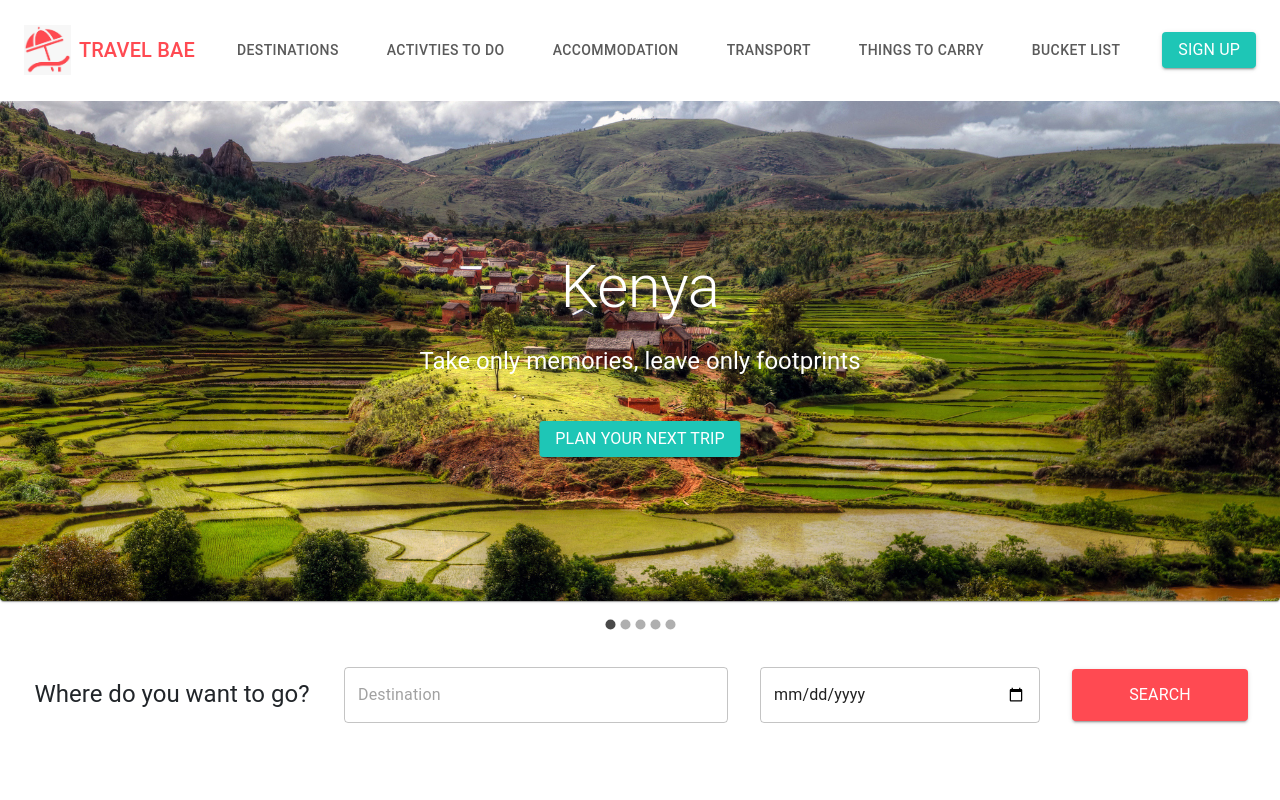
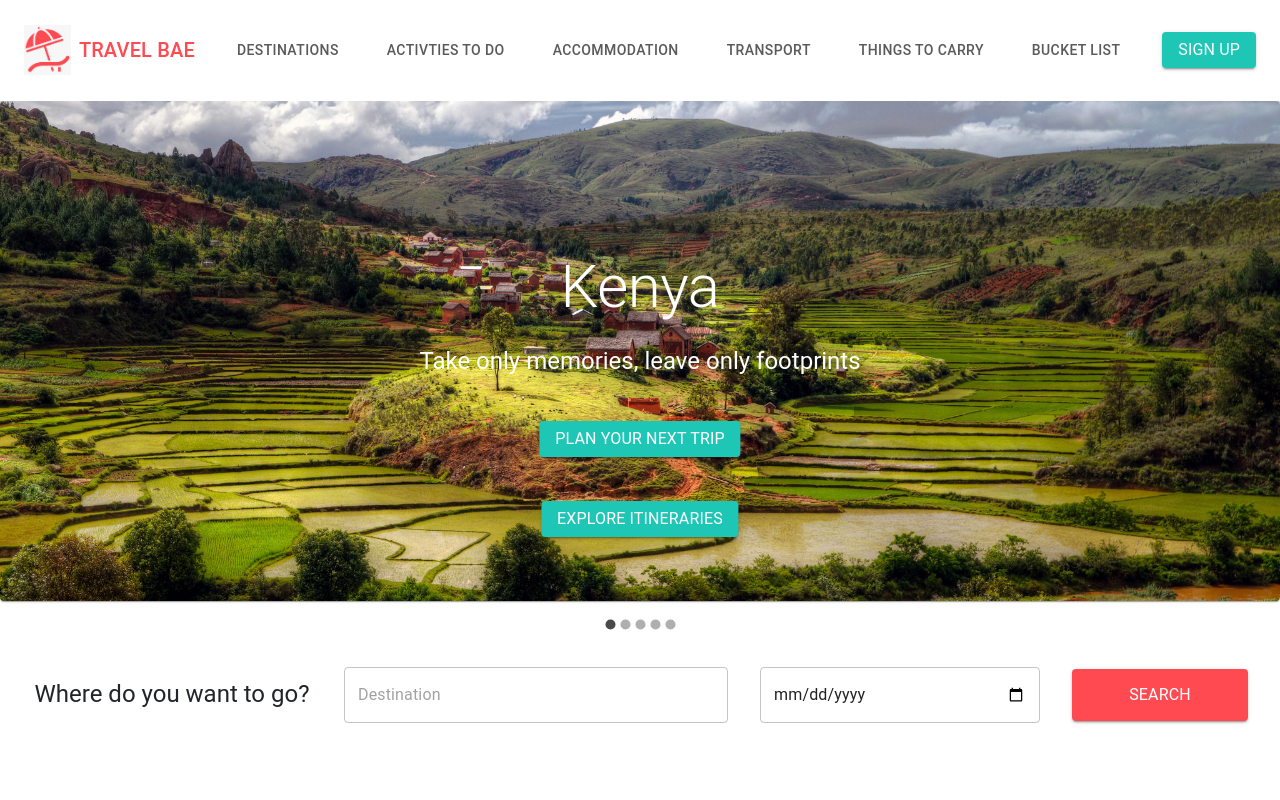
Before and after one commit to Hrishita/TravelBae, a React (Create React App) app: page / in a window 1280 px wide. Shown: the top 800 px of the page. Built offline with nearby package versions, Linux system fonts and the light colour scheme.

Commit message:
bug fixes

```diff
--- a/src/components/CardCarousel/index.js
+++ b/src/components/CardCarousel/index.js
@@ -89,6 +89,20 @@ const CardCarouselComp = (props) => {
                 </Typography>
               </Button>
             </Box>
+            <Box
+              sx={{
+                display: "flex",
+                flexDirection: "column",
+                alignItems: "center",
+                pt: "10%",
+              }}
+            >
+              <Button variant="contained" color="secondary" href="/itinerary">
+                <Typography className={classes.cardImgTextColor}>
+                  Explore Itineraries
+                </Typography>
+              </Button>
+            </Box>
           </Typography>
         </Box>
       </Card>
--- a/src/pages/HomePage.js
+++ b/src/pages/HomePage.js
@@ -1,5 +1,4 @@
 import {
-  Divider,
   Grid,
   Link,
   Typography,
@@ -7,17 +6,19 @@ import {
   Card,
   CardMedia,
 } from "@material-ui/core";
-import React from "react";
+import React, { useState } from "react";
 import CardCarousel from "../containers/CardCarousel";
 import NavBar from "../containers/NavBar";
 import { Box } from "@material-ui/core";
 import SearchBoxComp from "../components/SearchBox";
+import Divider from "@mui/material/Divider";
 import {
   destinationData,
   blogCards,
   accCards,
 } from "../containers/CardCont/mockData";
 import Footer from "../containers/Footer";
+import AlertDialog from "../containers/AlertDialog";
 
 const useStyles = makeStyles((theme) => ({
   root: {
@@ -39,6 +40,14 @@ const useStyles = makeStyles((theme) => ({
 }));
 const HomePage = () => {
   const classes = useStyles();
+  const [open, setOpen] = useState(false); // for alert box
+
+  const handleOpen = () => {
+    setOpen(true);
+  };
+  const handleClose = () => {
+    setOpen(false);
+  };
   const displayStrip = (title, cards) => {
     const data = cards;
     return (
@@ -54,7 +63,7 @@ const HomePage = () => {
             </Grid>
             <Grid item xs={2}>
               <Box pt={4} pr={2} display="flex" justifyContent="flex-end">
-                <Link>View All</Link>
+                <Link onClick={handleOpen}>View All</Link>
               </Box>
             </Grid>
           </Grid>
@@ -129,6 +138,15 @@ const HomePage = () => {
       <Grid item xs={12}>
         <Footer />
       </Grid>
+      <Grid item xs={12}>
+        <AlertDialog
+          open={open}
+          title="Confirm"
+          message="API logic required to Search"
+          handleClose={handleClose}
+          buttons={["Cancel", "Ok"]}
+        />
+      </Grid>
     </Grid>
   );
 };
--- a/src/pages/Itinerary/ItineraryPage.js
+++ b/src/pages/Itinerary/ItineraryPage.js
@@ -93,7 +93,7 @@ const ItineraryPage = () => {
                 lg={2}
                 style={{ textAlign: "center" }}
               >
-                <Link to={"/dayItinerary"} style={{ textDecoration: "none" }}>
+                <Link to={"/cityItinerary"} style={{ textDecoration: "none" }}>
                   <CardCont
                     image={card.img}
                     title={card.title}
```
